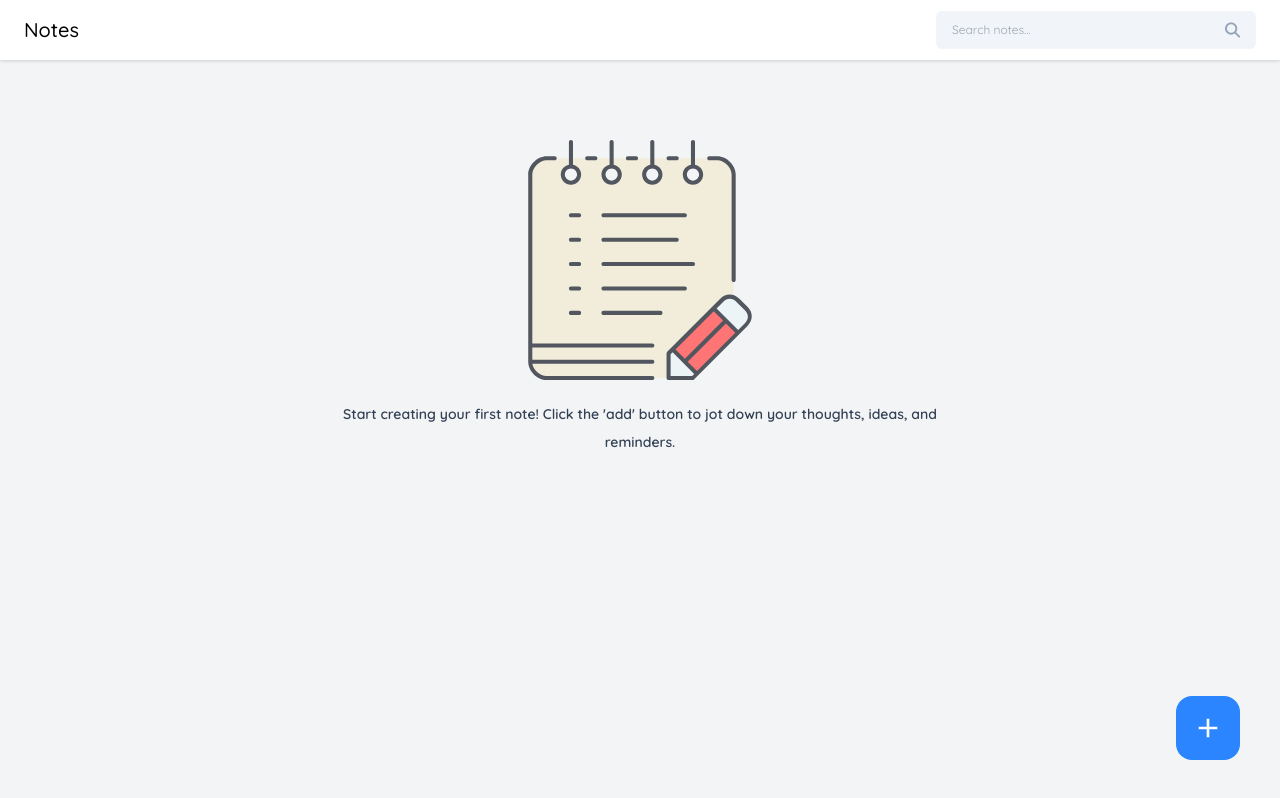
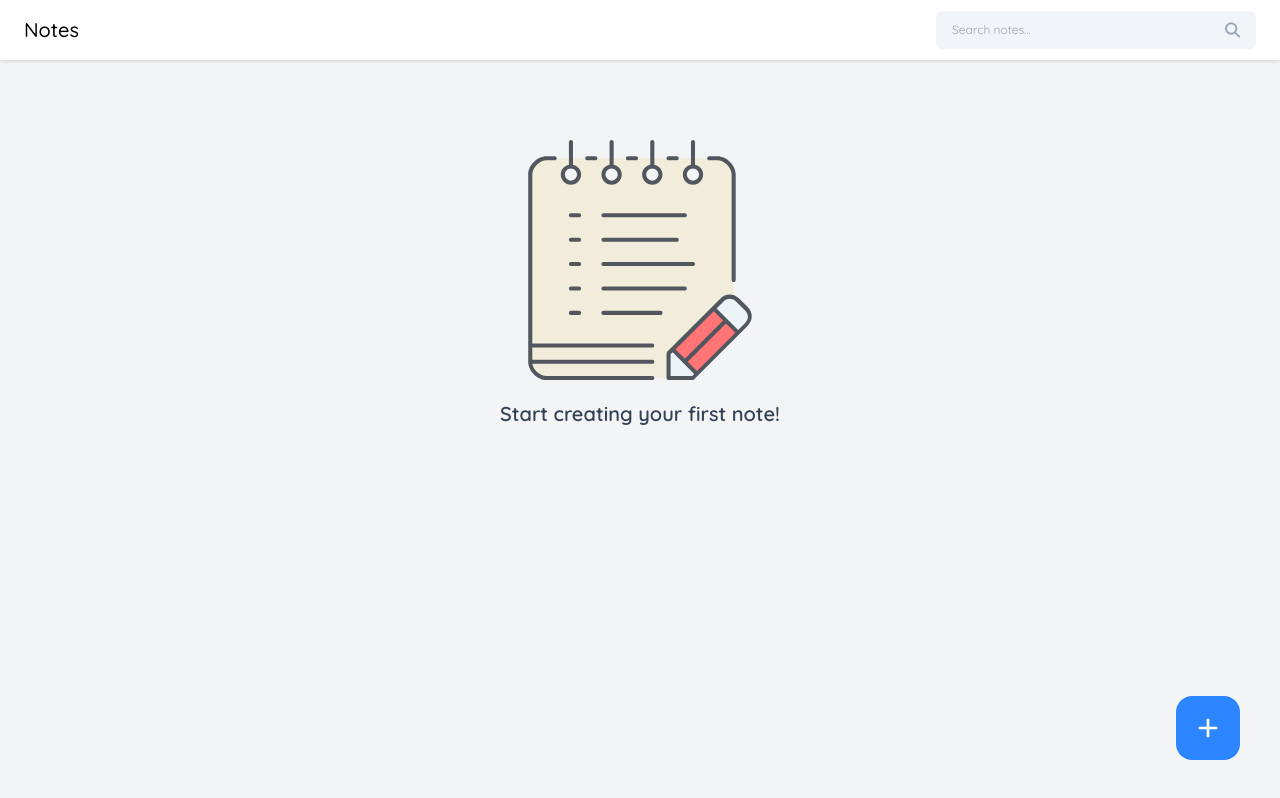
Before and after one commit to quatabenho/mern-stack-notes-app, a React (Vite) app in the folder frontend/mern-stack-notes-app/: page /dashboard in a window 1280 px wide. Built offline with nearby package versions, Linux system fonts and the light colour scheme; no server answers.

Commit message:
upd  empty page

```diff
--- a/frontend/mern-stack-notes-app/src/components/EmptyCard/EmptyCard.jsx
+++ b/frontend/mern-stack-notes-app/src/components/EmptyCard/EmptyCard.jsx
@@ -4,7 +4,7 @@ const EmptyCard = ({ imgSrc, message}) => {
   return (
     <div className='flex flex-col items-center justify-center mt-20'>
         <img src={imgSrc} alt="Empty notes" className='w-60' />
-        <p className='w-1/2 text-sm font-semibold text-slate-700 text-center leading-7 mt-5'>
+        <p className='w-1/2 text-xl font-semibold text-slate-700 text-center leading-7 mt-5'>
             {message}
         </p>
     </div>
--- a/frontend/mern-stack-notes-app/src/pages/Home/Home.jsx
+++ b/frontend/mern-stack-notes-app/src/pages/Home/Home.jsx
@@ -134,7 +134,7 @@ const Home = () => {
           ):(
           <EmptyCard
             imgSrc={AddNotesImg}
-            message={`Start creating your first note! Click the 'add' button to jot down your thoughts, ideas, and reminders.`}/>)}
+            message={`Start creating your first note!`}/>)}
         </div>
 
         <button className='w-16 h-16 flex items-center justify-center rounded-2xl bg-primary hover:bg-blue-600 absolute right-10 bottom-10'
```
